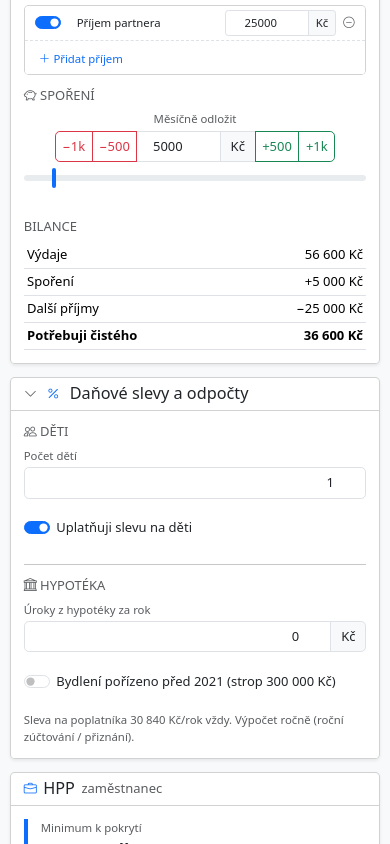
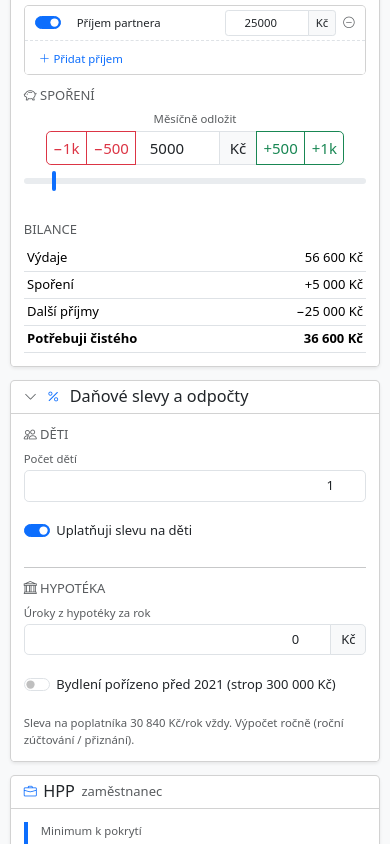
Before and after one commit to jbrezik/income-calc, a React (Vite) app: page / in a window 390 px wide. Shown: the part 1060-1904 px from the top of the page. Built offline with nearby package versions, Linux system fonts and the light colour scheme.

Commit message:
Phones: larger stepper controls

```diff
--- a/src/styles.css
+++ b/src/styles.css
@@ -15,6 +15,8 @@ body { background: var(--bs-tertiary-bg); }
 /* Phones: scale everything down (16px -> 13px); Bootstrap and our sizes are rem-based. */
 @media (max-width: 575.98px) {
   html { font-size: 13px; }
+  /* Steppers stay two steps above the base so they are easy to tap. */
+  .stepper .btn, .stepper .form-control, .stepper .input-group-text { font-size: 15px; }
 }
 
 .font-monospace-num, .num-input, .table { font-variant-numeric: tabular-nums; }
```
